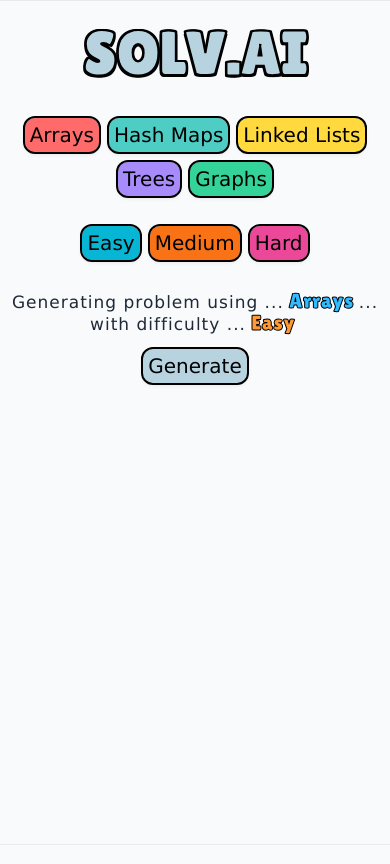
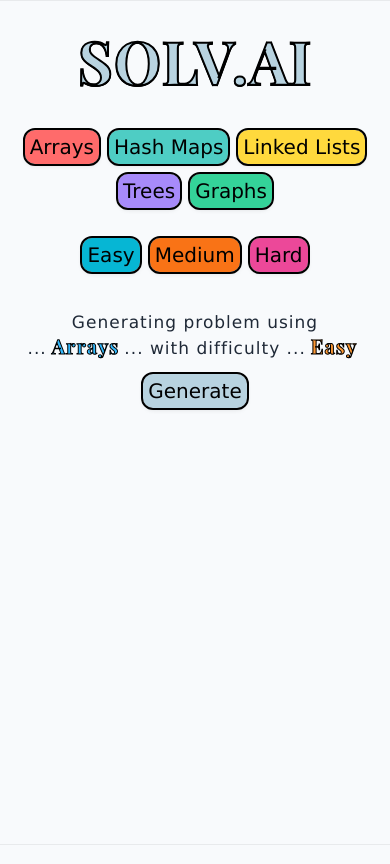
Before and after one commit to no-kris/solv-ai, a React (Vite) app in the folder frontend/: page / in a window 390 px wide. Built offline with nearby package versions, Linux system fonts and the light colour scheme.

Commit message:
update css styles.

```diff
--- a/frontend/index.html
+++ b/frontend/index.html
@@ -4,9 +4,10 @@
     <meta charset="UTF-8" />
     <link rel="icon" type="image/svg+xml" href="/favicon.svg" />
     <link
-      href="https://fonts.googleapis.com/css2?family=Lilita+One&display=swap"
+      href="https://fonts.googleapis.com/css2?family=Playfair+Display:wght@400;700&display=swap"
       rel="stylesheet"
     />
+
     <meta name="viewport" content="width=device-width, initial-scale=1.0" />
     <title>Solv.AI | Solve Dynamic Coding Problems</title>
   </head>
--- a/frontend/src/styles/index.css
+++ b/frontend/src/styles/index.css
@@ -40,8 +40,7 @@
   --font-family-base:
     Corbel, "Lucida Grande", "Lucida Sans Unicode", "Lucida Sans", sans-serif;
   --font-family-mono: "Courier New", monospace;
-  --font-family-display:
-    "Lilita One", "SF Pro Display", "Helvetica Neue", sans-serif;
+  --font-family-display: "Playfair Display", Georgia, serif;
 
   --font-size-xs: 1.1rem;
   --font-size-sm: 1.2rem;
@@ -126,10 +125,10 @@ body {
   text-transform: uppercase;
   font-weight: bold;
   text-shadow:
-    -2px -2px 0 var(--color-primary),
-    2px -2px 0 var(--color-primary),
-    -2px 2px 0 var(--color-primary),
-    2px 2px 0 var(--color-primary);
+    -1px -1px 0 var(--color-primary),
+    1px -1px 0 var(--color-primary),
+    -1px 1px 0 var(--color-primary),
+    1px 1px 0 var(--color-primary);
   font-size: var(--font-size-5xl);
   color: var(--color-primary-light);
   -webkit-text-stroke: var(--border-width) var(--color-primary);
@@ -362,21 +361,23 @@ body {
 @media (max-width: 768px) {
   .center-container {
     grid-template-columns: minmax(0, 1fr);
+    padding: 0 var(--spacing-sm);
   }
 
   .main-title {
     font-size: 6rem;
     text-shadow:
-      -1.5px -1.5px 0 var(--color-primary),
-      1.5px -1.5px 0 var(--color-primary),
-      -1.5px 1.5px 0 var(--color-primary),
-      1.5px 1.5px 0 var(--color-primary);
+      -0.5px -0.5px 0 var(--color-primary),
+      0.5px -0.5px 0 var(--color-primary),
+      -0.5px 0.5px 0 var(--color-primary),
+      0.5px 0.5px 0 var(--color-primary);
   }
 
   .filters {
     flex-direction: column;
     align-items: center;
     gap: var(--spacing-xl);
+    width: fit-content;
   }
 
   .list {
@@ -388,7 +389,7 @@ body {
   .info {
     font-size: var(--font-size-lg);
     text-align: center;
-    padding: 0 var(--spacing-sm);
+    padding: var(--spacing-sm);
   }
 
   .info span {
@@ -419,7 +420,6 @@ body {
     font-size: var(--font-size-base);
   }
 
-  .filters,
   .list,
   .problem-code-display {
     width: 100%;
```
